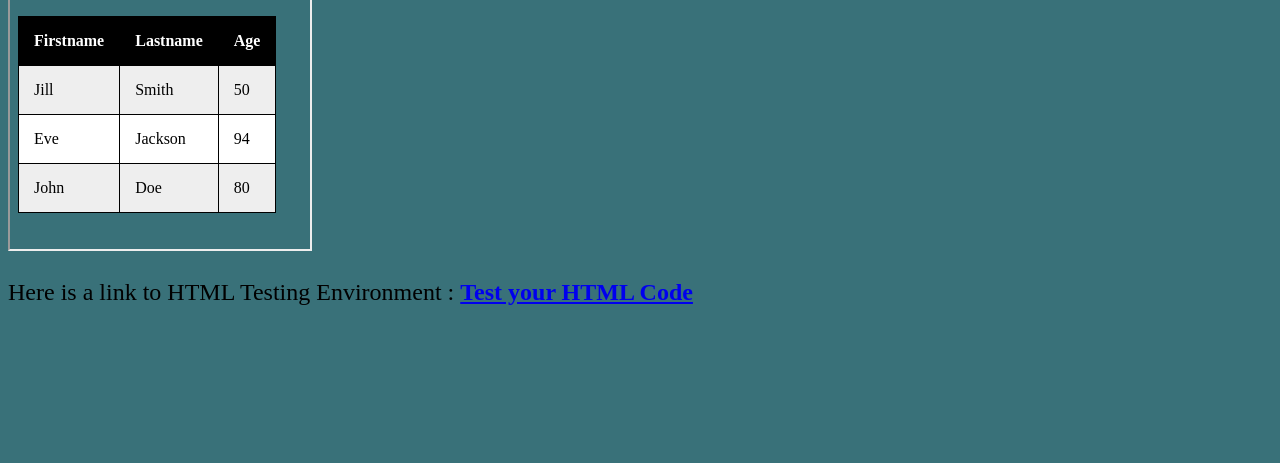
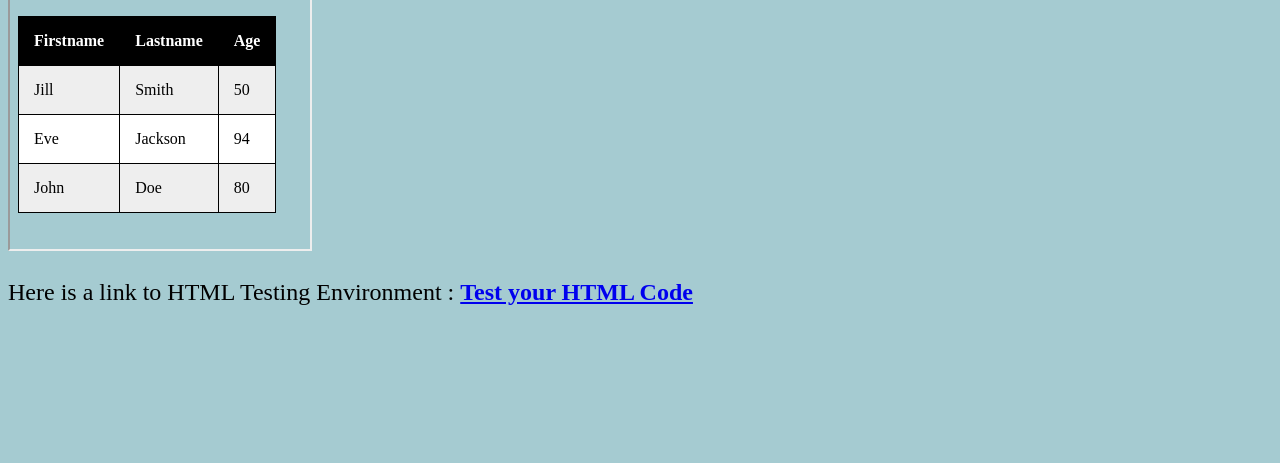
Before and after one commit to bhavyapatel215/demo_HTML, a plain HTML site: page index.html in a window 1280 px wide. Shown: the part 337-800 px from the top of the page. Drawn offline with Linux system fonts and the light colour scheme.

Commit message:
Background color Change to Blue 1

```diff
--- a/index.html
+++ b/index.html
@@ -5,7 +5,7 @@
 <title>Bhavya Patel</title>
 </head>
 
-<body style="background-color:rgb(57, 113, 121);">
+<body style="background-color:rgb(165, 203, 209);">
 
 <h1>
     Welcome to My Blog!
```
